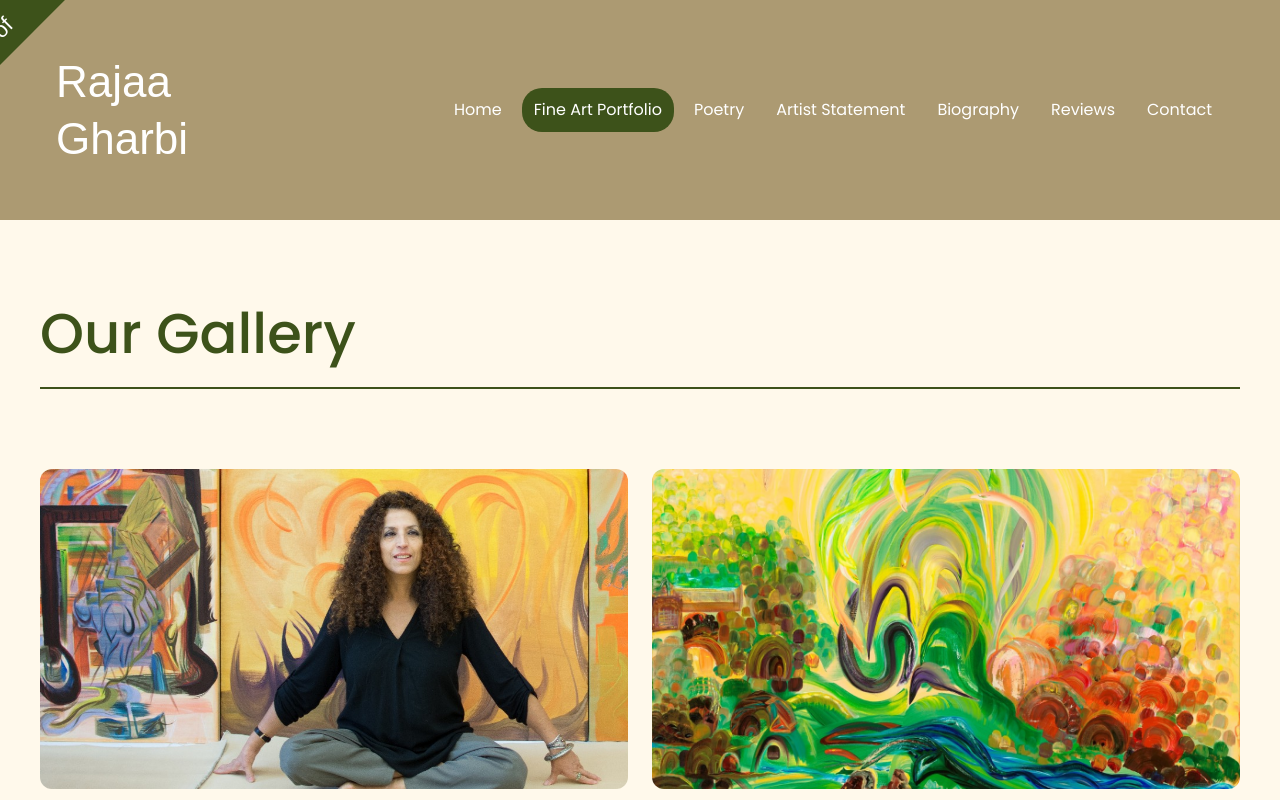
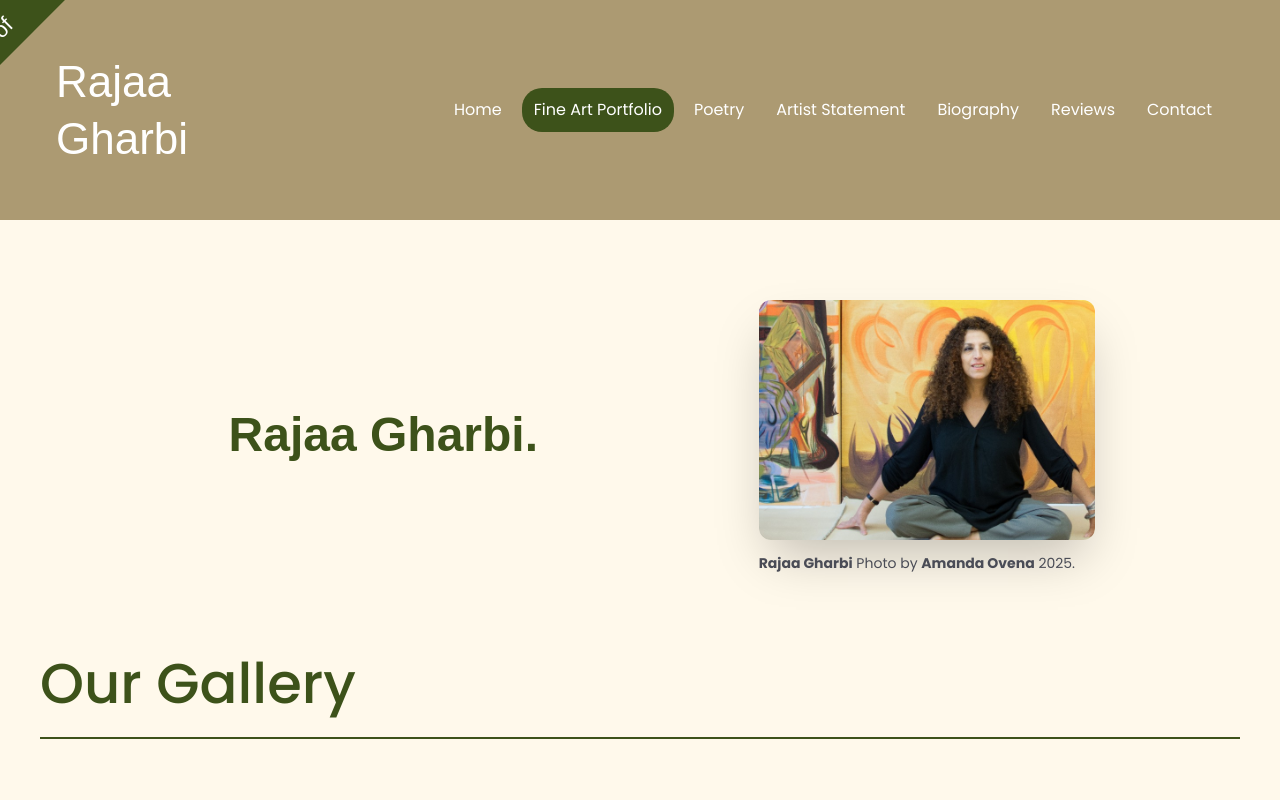
Before and after one commit to Shur0v/artist, a Next.js app: page /art in a window 1280 px wide. Shown: the top 800 px of the page. Built offline with nearby package versions, Linux system fonts and the light colour scheme; a web font is replaced by a local one.

Commit message:
New Issue fixed

```diff
--- a/src/app/(site)/_components/about/section1.tsx
+++ b/src/app/(site)/_components/about/section1.tsx
@@ -1,6 +1,6 @@
 import React from "react";
 import Image from "next/image";
-import Artbottom from "../art/page";
+// import Artbottom from "../art/page";
 export default function Section1() {
   return (
     <div className="main py-20 mx-4 lg:mx-0">
@@ -112,7 +112,7 @@ export default function Section1() {
         {/* section4 */}
 
         <div className="mt-[260px]">
-        <Artbottom  />
+        {/* <Artbottom  /> */}
         </div>
 
 
--- a/src/app/(site)/_components/art/arttop.tsx
+++ b/src/app/(site)/_components/art/arttop.tsx
@@ -7,6 +7,44 @@ export default function Arttop() {
       <div className="container">
         <div className="content">
 
+
+
+          {/* top */}
+          <div className="top md:flex justify-between items-center mb-10 md:mb-20 gap-20 w-full">
+            <div className="md:grid md:grid-cols-12 gap-8 w-full">
+                <div className="col-span-7 flex justify-center items-center">
+                    <div className="about">
+                        <div className="max-w-[690px] flex justify-start items-center gap-2.5">
+                            <div className="flex-1">
+                                <span className="text-color2 text-[48px] font-bold leading-[48px] font-playwrite">
+                                    Rajaa Gharbi.
+                                </span>
+                            </div>
+                        </div>
+                    </div>
+                </div>
+
+                <div className="col-span-5">
+                    <div className="right flex my-6 md:m-0 flex-col gap-4">
+                        <div className="image justify-start max-w-[336px] h-[240px] rounded-xl overflow-hidden shadow-2xl">
+                            <Image
+                                src="/art/galleryfirst.jpg"
+                                alt="artist"
+                                width={2000}
+                                height={2000}
+                                className="w-[336px] h-[240px] bg-cover object-cover"
+                            />
+                        </div>
+                        <p className="text-start text-sm font-normal leading-none ">
+                            <span className="font-bold">Rajaa Gharbi</span> Photo by <span className="font-bold">Amanda Ovena</span> 2025.
+                        </p>
+                    </div>
+                </div>
+            </div>
+          </div>
+
+
+
           <div className="pb-5 border-b-2 border-color2 w-full inline-flex justify-start items-center gap-2.5">
             <div className="justify-start text-color2 text-[36px] md:text-[56px] font-medium leading-[1.2]">Our Gallery</div>
           </div>
@@ -15,7 +53,7 @@ export default function Arttop() {
             <div className="w-full inline-flex flex-col justify-start items-start gap-8 mb-6">
               <Image
                 className="w-full h-[240px] md:h-80 rounded-xl object-cover"
-                src="/art/galleryfirst.jpg"
+                src="/art/art10.jpg"
                 alt="Art 1"
                 width={588}
                 height={320}
@@ -23,7 +61,7 @@ export default function Arttop() {
               <div className="self-stretch h-[62px] inline-flex justify-between items-start w-full">
                 <div className="inline-flex flex-col justify-start items-start gap-1">
                   <div className="justify-center text-color1 text-xl font-medium font-['Poppins'] leading-loose">Art 1</div>
-                  <div className="justify-center text-color5 text-base font-normal font-['Poppins'] leading-relaxed">by <span className="font-bold">Amanda Ovena</span></div>
+                  <div className="justify-center text-color5 text-base font-normal font-['Poppins'] leading-relaxed">21 Sep, 2025</div>
                 </div>
                 <Image className="w-[175px] h-[62px]" src="/icon/ptrn.svg" alt="Pattern" width={175} height={62}/>
               </div>
--- a/src/app/(site)/_components/home/poetrysec.tsx
+++ b/src/app/(site)/_components/home/poetrysec.tsx
@@ -4,7 +4,7 @@ import { HiOutlineDownload, HiOutlineMail } from 'react-icons/hi'
 
 export default function Poetrysec() {
   return (
-    <div className="main py-20 mx-4 lg:mx-0">
+    <div className="main mx-4 lg:mx-0 md:mt-[350px] my-0">
     <div className="container">
       <div className="content">
 
--- a/src/app/(site)/_components/poetry/poetrysection.tsx
+++ b/src/app/(site)/_components/poetry/poetrysection.tsx
@@ -9,9 +9,8 @@ export default function Poetrysection() {
 
   return (
     <div>
-        <Poetrysec />
 
-        <div className="main py-20 mx-4 lg:mx-0">
+        <div className="main py-20 mx-4 lg:mx-0 ">
       <div className="container">
         <div className="content">
 
@@ -117,6 +116,9 @@ export default function Poetrysection() {
               </div>
             </button>
           </div>
+
+          <Poetrysec />
+
         </div>
       </div>
     </div>
```
